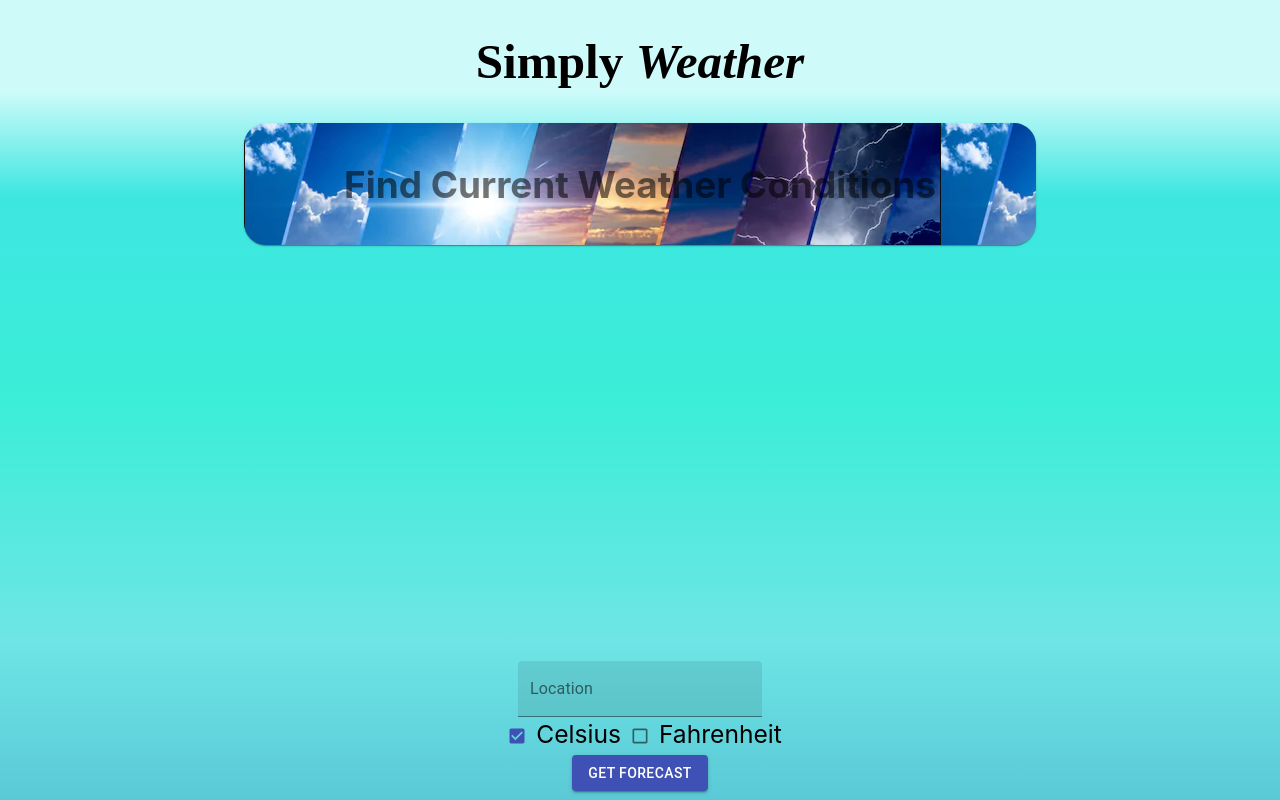
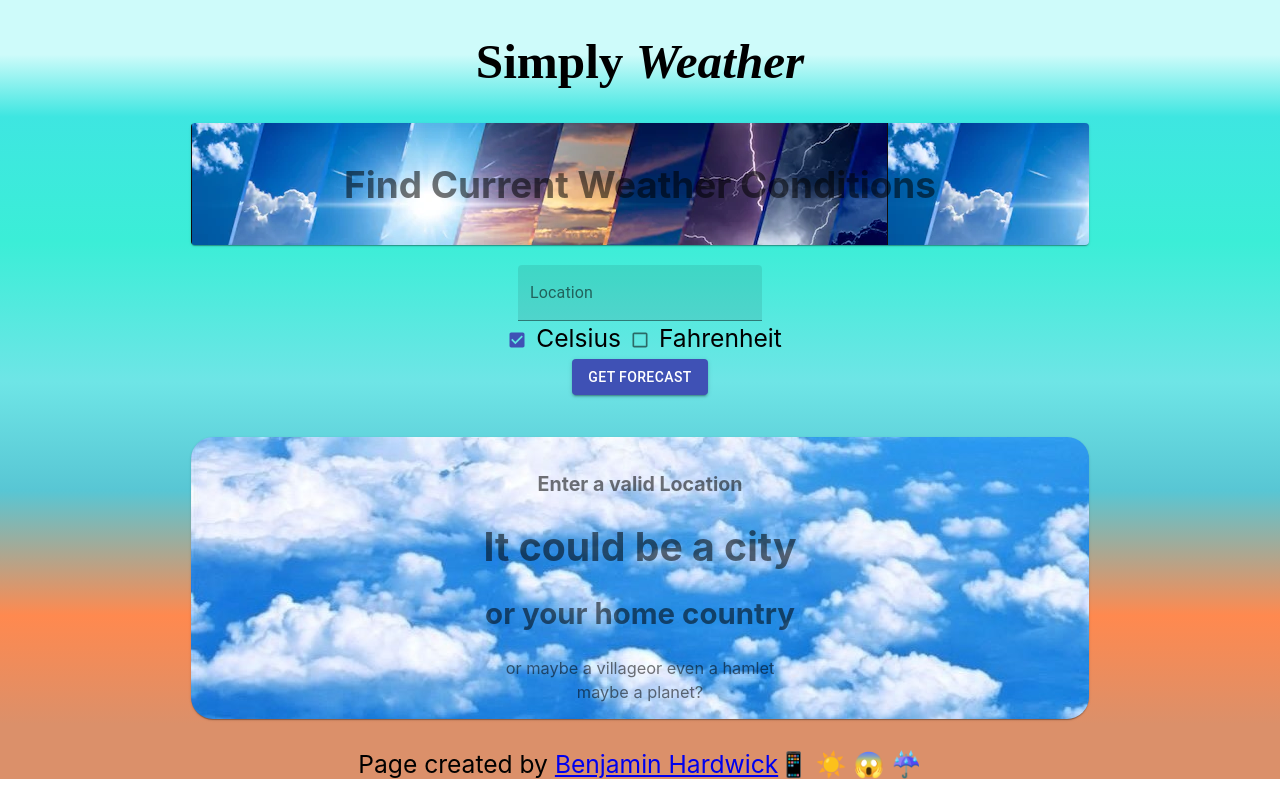
Before and after one commit to BenjaminHardwick/weather-app, a React (Create React App) app: page / in a window 1280 px wide. Shown: the top 800 px of the page. Built offline with nearby package versions, Linux system fonts and the light colour scheme.

Commit message:
fixed issue with none showing weather requests due to api connector being broken

```diff
--- a/src/App.css
+++ b/src/App.css
@@ -1,7 +1,6 @@
 .App {
   text-align: center;
-  height: 100%;
-  min-height: 100vh;
+
   display: flex;
   font-size: calc(15px + 0.75vw);
   background: rgb(219, 144, 106);
--- a/src/App.js
+++ b/src/App.js
@@ -4,23 +4,23 @@ import './App.css';
 
 function App() {
   return (
-    <div className="App">
+    <div className='App'>
       <div>
         <Forecast />
       </div>
       <footer>
         Page created by{' '}
         <a
-          target="_blank"
-          rel="noopener noreferrer"
-          href="https://github.com/BenjaminHardwick"
+          target='_blank'
+          rel='noopener noreferrer'
+          href='https://github.com/BenjaminHardwick'
         >
           Benjamin Hardwick
         </a>
+        <span role='img' aria-labelledby='emoji group'>
+          📱 ☀️ 😱 ☔️{' '}
+        </span>
       </footer>
-      <span role="img" aria-labelledby="emoji group">
-        📱 ☀️ 😱  ☔️{' '}
-      </span>
     </div>
   );
 }
--- a/src/components/Conditions/Conditions.js
+++ b/src/components/Conditions/Conditions.js
@@ -6,7 +6,7 @@ import rain from './images/rain.jpg';
 import snow from './images/snow.jpg';
 import { makeStyles } from '@material-ui/core/styles';
 
-const useStyle = makeStyles(theme => ({
+const useStyle = makeStyles((theme) => ({
   root: {
     flexGrow: 1,
     paddingBlock: '26ch',
@@ -19,15 +19,37 @@ const useStyle = makeStyles(theme => ({
     borderRadius: '22px',
   },
 }));
-const Conditions = props => {
+
+const Conditions = (props) => {
   const classes = useStyle();
+  if (props.responseObj.cod !== 200) {
     return (
       <div>
-      {props.error && <h3>We have reached our monthly quota of API requests <span aria-labelledby="sadface emoji"role="img">😔</span></h3>}
-      {props.loading && <div></div>}
-      {props.responseObj.cod === 200 ? (
+        <Paper
+          className={classes.paper}
+          style={{
+            backgroundImage: `url(${clouds})`,
+            fontSize: 'calc(10px + 0.75vw)',
+          }}
+        >
+          <p>
+            <strong>Enter a valid Location</strong>
+          </p>
+
+          <h1>It could be a city</h1>
+          <h2>or your home country</h2>
+          <small>or maybe a village</small>
+          <small>or even a hamlet</small>
+        <div></div>
+          <small>maybe a planet?</small>
+
+        </Paper>
+      </div>
+    );
+  } else if (props.responseObj.cod === 200) {
+    if (props.responseObj.weather[0].main === 'Clouds') {
+      return (
         <div>
-          {props.responseObj.weather[0].main === 'Clouds' ? (
           <Paper
             className={classes.paper}
             style={{
@@ -42,8 +64,11 @@ const Conditions = props => {
             <h1>{Math.round(props.responseObj.main.temp)}°</h1>
             <h2> with {props.responseObj.weather[0].description}</h2>
           </Paper>
-          ) : null}
-          {props.responseObj.weather[0].main === 'Rain' ? (
+        </div>
+      );
+    } else if (props.responseObj.weather[0].main === 'Rain') {
+      return (
+        <div>
           <Paper
             className={classes.paper}
             style={{ backgroundImage: `url(${rain})` }}
@@ -54,8 +79,12 @@ const Conditions = props => {
             <h1>{Math.round(props.responseObj.main.temp)}°</h1>
             <h2> with {props.responseObj.weather[0].description}</h2>
           </Paper>
-          ) : null}
-          {props.responseObj.weather[0].main === 'Snow' ? (
+        </div>
+      );
+    } else if (props.responseObj.weather[0].main === 'Snow') {
+      return (
+        <div>
+          {' '}
           <Paper
             className={classes.paper}
             style={{ backgroundImage: `url(${snow})` }}
@@ -66,8 +95,11 @@ const Conditions = props => {
             <h1>{Math.round(props.responseObj.main.temp)}°</h1>
             <h2> with {props.responseObj.weather[0].description}</h2>
           </Paper>
-          ) : null}
-          {props.responseObj.weather[0].main === 'Clear' ? (
+        </div>
+      );
+    } else if (props.responseObj.weather[0].main === 'Clear') {
+      return (
+        <div>
           <Paper
             className={classes.paper}
             style={{ backgroundImage: `url(${clear})` }}
@@ -78,11 +110,10 @@ const Conditions = props => {
             <h1>{Math.round(props.responseObj.main.temp)}°</h1>
             <h2> with {props.responseObj.weather[0].description}</h2>
           </Paper>
-          ) : null}
-        </div>
-      ) : null}
         </div>
       );
+    }
+  }
 };
 
 export default Conditions;
--- a/src/components/Forecast/Forecast.js
+++ b/src/components/Forecast/Forecast.js
@@ -5,17 +5,17 @@ import Conditions from '../Conditions/Conditions';
 import { Button, TextField, Checkbox, Grid, Paper } from '@material-ui/core';
 import { makeStyles } from '@material-ui/core/styles';
 
-const useStyles = makeStyles(theme => ({
+const useStyles = makeStyles((theme) => ({
   root: {
     flexGrow: 1,
-    paddingBlock: '26ch',
+    paddingBlock: '1ch',
+
   },
   paper: {
     padding: theme.spacing(),
+
     textAlign: 'center',
     color: theme.palette.text.secondary,
-    width: '50ch',
-    borderRadius: '22px',
   },
 }));
 const Forecast = () => {
@@ -42,6 +42,7 @@ const Forecast = () => {
     setLoading(true);
 
     const uriEncodedCity = encodeURIComponent(city);
+    console.log(city);
     fetch(
       `https://community-open-weather-map.p.rapidapi.com/weather?units=${unit}&q=${uriEncodedCity}`,
       {
@@ -54,15 +55,15 @@ const Forecast = () => {
         },
       }
     )
-      .then(response => {
+      .then((response) => response.json())
+      .then((response) => {
         if (response.cod !== 200) {
           throw new Error();
         }
-
         setResponseObj(response);
         setLoading(false);
       })
-      .catch(err => {
+      .catch((err) => {
         setError(true);
         setLoading(false);
         console.log(err.message);
@@ -74,7 +75,7 @@ const Forecast = () => {
         <h1 style={{ fontFamily: '-moz-initial' }}>
           Simply <i>Weather</i>
         </h1>
-        <Grid container spacing={3}>
+        <Grid container spacing={1}>
           <Grid className={classes.root} item xs={12}>
             {' '}
             <Paper
@@ -85,37 +86,37 @@ const Forecast = () => {
             </Paper>
           </Grid>
           <form className={classes.root} onSubmit={getForecast}>
-            <Grid item xs={12}>
+            <Grid item xs={6}>
               <TextField
-                id="filled-basic"
-                label="Location"
-                variant="filled"
-                color="primary"
-                maxLength="50"
+                id='filled-basic'
+                label='Location'
+                variant='filled'
+                color='primary'
+                maxLength='50'
                 value={city}
-                onChange={e => setCity(e.target.value)}
+                onChange={(e) => setCity(e.target.value)}
               />
             </Grid>
             <Checkbox
-              size="small"
-              color="primary"
-              name="units"
+              size='small'
+              color='primary'
+              name='units'
               checked={unit === 'metric'}
-              value="metric"
-              onChange={e => setUnit(e.target.value)}
+              value='metric'
+              onChange={(e) => setUnit(e.target.value)}
             />
             Celsius
             <Checkbox
-              color="primary"
-              name="units"
-              size="small"
+              color='primary'
+              name='units'
+              size='small'
               checked={unit === 'imperial'}
-              value="imperial"
-              onChange={e => setUnit(e.target.value)}
+              value='imperial'
+              onChange={(e) => setUnit(e.target.value)}
             />
             Fahrenheit
             <div>
-              <Button onClick={getForecast} variant="contained" color="primary">
+              <Button onClick={getForecast} variant='contained' color='primary'>
                 Get Forecast
               </Button>
             </div>
```
Also changed, not shown: 2 other files (tests, documents, lock files or other folders). Lines whose indentation alone changed are shown as unchanged.
